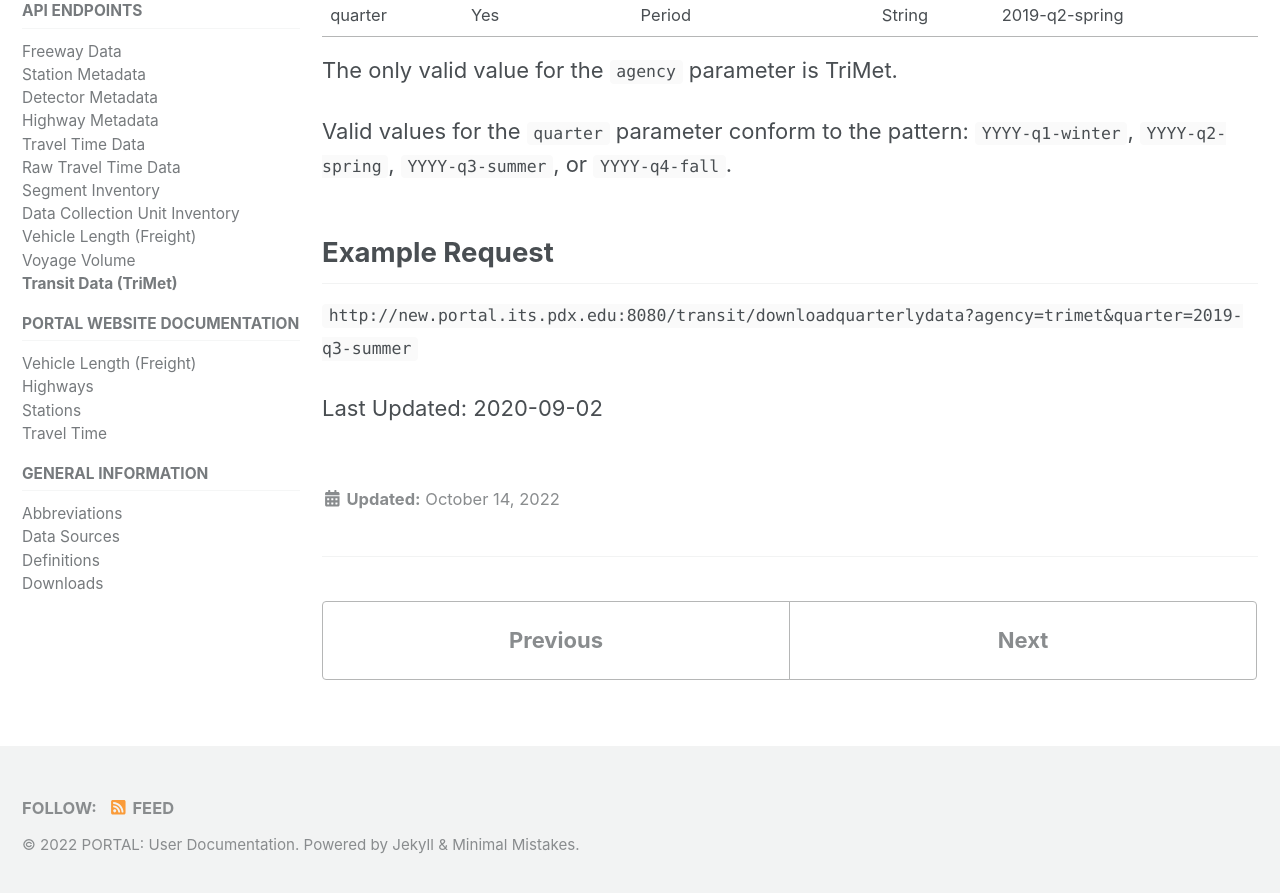
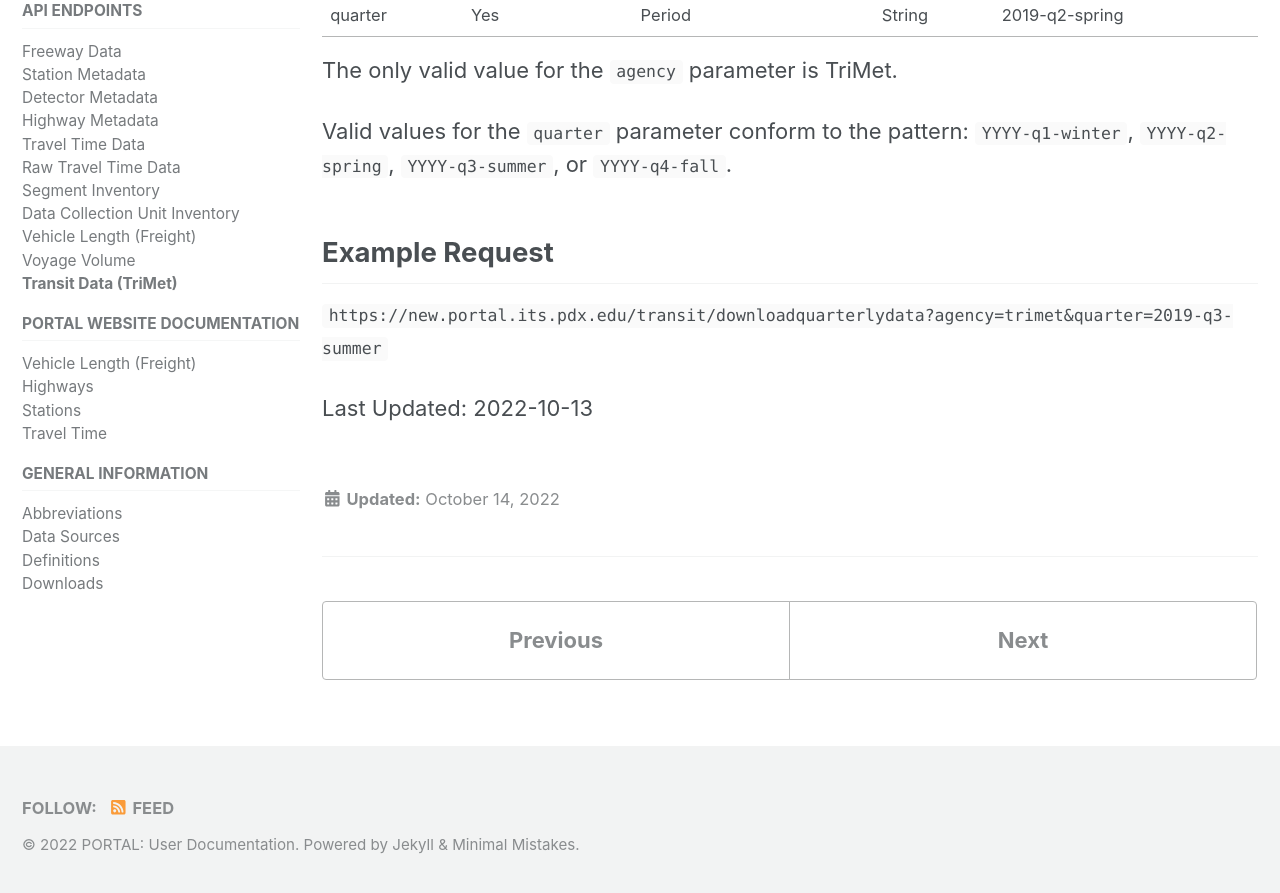
Before and after one commit to adus/portal-documentation, a Jekyll site: the page built from _documents/downloadquarterlydata.md, in a window 1280 px wide and 900 px high, scrolled down 625 px. Shown: the top 893 px of the window. Built offline with Jekyll 4.4.1, drawn with Linux system fonts in a browser that asks for light colours; nearby versions of some CDN libraries.

Commit message:
update base url

````diff
--- a/_documents/downloadquarterlydata.md
+++ b/_documents/downloadquarterlydata.md
@@ -19,6 +19,6 @@ The only valid value for the `agency` parameter is TriMet.
 Valid values for the `quarter` parameter conform to the pattern: `YYYY-q1-winter`, `YYYY-q2-spring`, `YYYY-q3-summer`, or `YYYY-q4-fall`.
 
 ## Example Request
-```http://new.portal.its.pdx.edu:8080/transit/downloadquarterlydata?agency=trimet&quarter=2019-q3-summer```
+```https://new.portal.its.pdx.edu/transit/downloadquarterlydata?agency=trimet&quarter=2019-q3-summer```
 
-Last Updated: 2020-09-02
+Last Updated: 2022-10-13
````
